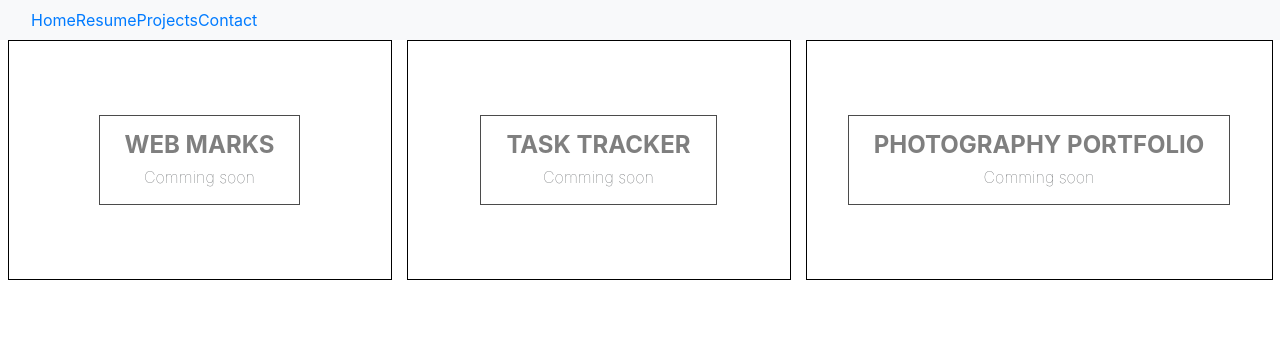
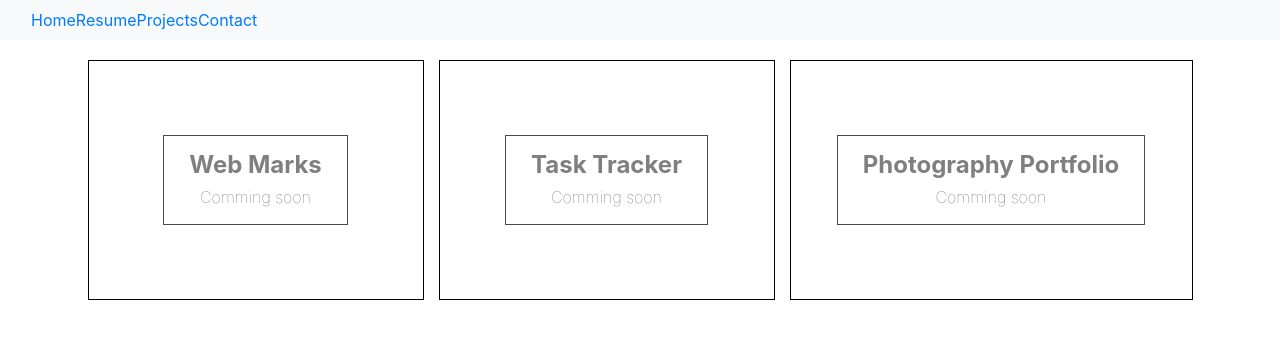
Before and after one commit to anlsim/anlsim.github.io, a React (Create React App) app: page /projects in a window 1280 px wide. Shown: the top 338 px of the page. Built offline with nearby package versions, Linux system fonts and the light colour scheme.

Commit message:
Adding routing for Project Component

```diff
--- a/src/components/Project.js
+++ b/src/components/Project.js
@@ -1,16 +1,17 @@
 import React from 'react';
-import '../styles/MenuItem.scss';
+import {withRouter} from 'react-router-dom';
+import '../styles/Project.scss';
 
-const Project = ({title, description}) => (
+const Project = ({title, description, history, linkUrl, match}) => (
 
-        <div className = 'project-item'>
+        <div className = 'project-item' onClick={()=> history.push(`${match.url}${linkUrl}`)}>
             <div className = 'content'>
-                    <h1 className ='title'>{title.toUpperCase()}</h1>
-                    <span className ='description'>{description}</span>
+                <h1 className ='title'>{title}</h1>
+                <span className ='description'>{description}</span>
             </div>
 
         </div>
 
 );
 
-export default Project;
+export default withRouter(Project);
--- /dev/null
+++ b/src/components/ProjectMenu.js
@@ -0,0 +1,59 @@
+import React, {Component} from 'react';
+import Project from './Project';
+import '../styles/DirectoryMenu.scss';
+
+class ProjectMenu extends Component {
+    constructor(){
+        super();
+        this.state ={
+            sections:  [{
+
+                title: 'Web Marks',
+                description: 'Comming soon',
+                imageUrl: 'commingsoon',
+                id: 1,
+                linkUrl:'',
+
+            },
+            {
+
+                title: 'Task Tracker',
+                description: 'Comming soon',
+                imageUrl: 'commingsoon',
+                id: 2,
+                linkUrl:''
+
+            },
+            {
+
+                title: 'Photography Portfolio',
+                description: 'Comming soon',
+                imageUrl: 'commingsoon',
+                id: 3,
+                linkUrl:'',
+
+            },
+
+
+            ]
+        };
+    }
+    render(){
+        return(
+
+            <div className= 'directory-menu'>
+
+               {
+                    this.state.sections.map(({id, ...SectionProps}) => (
+                        <Project key={id} {...SectionProps}/>
+                    ))
+                }
+
+            </div>
+
+        );
+
+    }
+}
+
+export default ProjectMenu;
--- a/src/pages/ProjectsPage.js
+++ b/src/pages/ProjectsPage.js
@@ -1,52 +1,15 @@
 import React, {Component} from 'react';
 import '../styles/DirectoryMenu.scss';
-import '../styles/Project.scss';
-import Project from '../components/Project';
+import ProjectMenu from '../components/ProjectMenu';
 
-class ProjectsPage extends Component {
-    constructor(){
-        super();
-        this.state ={
-            sections:  [{
-                title: 'Web Marks',
-                description: 'Comming soon',
-                imageUrl: 'commingsoon',
-                id: 1
-            },
-            {
-                title: 'Task Tracker',
-                description: 'Comming soon',
-                imageUrl: 'commingsoon',
-                id: 2
-            },
-            {
-                title: 'Photography Portfolio',
-                description: 'Comming soon',
-                imageUrl: 'commingsoon',
-                id: 3
-            },
+const ProjectsPage = () => {
+    return (
+        <div className = 'homepage'>
+            <ProjectMenu/>
+
+        </div>
+    )
+}
 
 
-            ]
-        };
-    }
-    render(){
-        return(
-
-            <div className= 'directory-menu'>
-
-                {
-                    this.state.sections.map(({title, imageUrl, id, description}) => (
-                        <Project key={id} title={title} description={description}/>
-
-                    ))
-                }
-
-            </div>
-
-        );
-
-    }
-}
-
 export default ProjectsPage;
```
